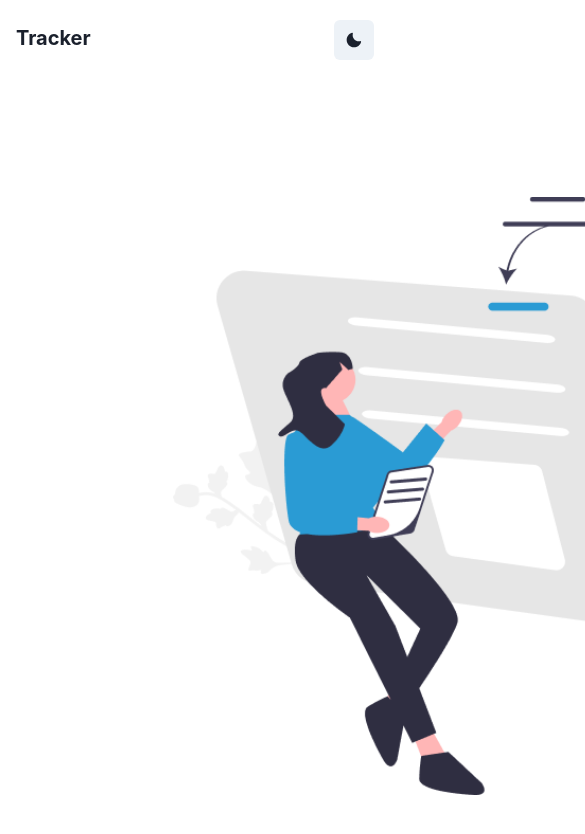
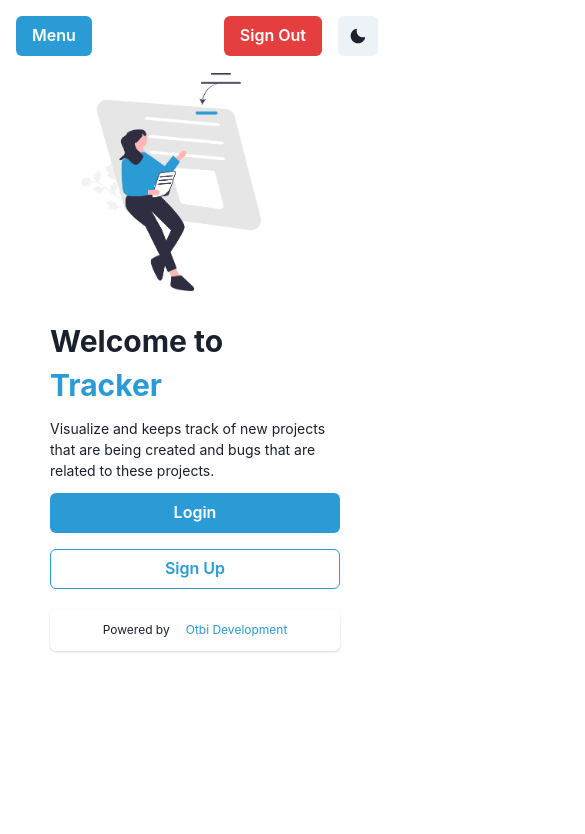
Before and after one commit to Oluwatobii/tracker, a Next.js app: page / in a window 390 px wide. Shown: the top 834 px of the page, 585 px wide, since content can reach past the window. Built offline with nearby package versions, Linux system fonts and the light colour scheme.

Commit message:
Make Landing Page Responsive

```diff
--- /dev/null
+++ b/components/LandingPage/LeftSide.js
@@ -0,0 +1,25 @@
+import { Image, Square, useColorModeValue } from '@chakra-ui/react'
+
+export default function LeftSide() {
+  return (
+    <Square
+      size={{
+        base: '200px',
+        sm: '200px',
+        md: '250px',
+        lg: '250px',
+        xl: '550px'
+      }}
+      mt={{ base: '-40px', sm: '-40px', md: '-60px', lg: '-115px', xl: '0' }}
+      ml={{ base: '21', sm: '21', md: '36', lg: '230', xl: '0' }}
+      alignItems="center"
+    >
+      <Image
+        height="auto"
+        width="90%"
+        src="landingpage.png"
+        alt="Landing Page Art"
+      />
+    </Square>
+  )
+}
--- /dev/null
+++ b/components/LandingPage/RightSide.js
@@ -0,0 +1,71 @@
+import {
+  Flex,
+  Box,
+  Heading,
+  Text,
+  Button,
+  Stack,
+  useColorModeValue
+} from '@chakra-ui/react'
+
+export default function RightSide() {
+  const bg = useColorModeValue('gray.800', 'white')
+
+  return (
+    <Box
+      justifyContent="center"
+      mt={{ base: 10, sm: 10, md: 10, lg: 10, xl: 100 }}
+    >
+      <Flex direction="column">
+        <Heading
+          textAlign={{ base: 'initial', lg: 'center' }}
+          mb={1}
+          color={bg}
+        >
+          Welcome to
+        </Heading>
+        <Heading
+          textAlign={{ base: 'initial', lg: 'center' }}
+          mb={3}
+          color="brand.300"
+        >
+          Tracker
+        </Heading>
+      </Flex>
+      <Text
+        textAlign={{ base: 'initial', sm: 'initial', lg: 'center' }}
+        fontSize={{ base: 'sm', lg: 'xl' }}
+      >
+        Visualize and keeps track of new projects that are being created and
+        bugs that are related to these projects.
+      </Text>
+      <Stack
+        direction={{ base: 'column', lg: 'row' }}
+        spacing={4}
+        mt={3}
+        justifyContent="center"
+      >
+        <Button bg="brand.300" colorScheme="brand.300" variant="solid">
+          Login
+        </Button>
+        <Button colorScheme="brand.300" textColor="brand.300" variant="outline">
+          Sign Up
+        </Button>
+      </Stack>
+      <Flex
+        justifyContent="center"
+        mt={{ base: 5, sm: 5, md: 7, lg: 8, xl: 200 }}
+        boxShadow="base"
+        gap="16px"
+        p={{ base: '3', lg: '6' }}
+        rounded="md"
+      >
+        <Text fontSize={{ base: 'xs', lg: 'xl' }}>Powered by</Text>
+        <Text fontSize={{ base: 'xs', lg: 'xl' }} color="brand.300">
+          {' '}
+          Otbi Development{' '}
+        </Text>
+      </Flex>
+    </Box>
+  )
+}
--- a/components/LandingPage/index.js
+++ b/components/LandingPage/index.js
@@ -1,65 +1,26 @@
-import {
-  Flex,
-  Box,
-  Heading,
-  Image,
-  Text,
-  Square,
-  Button,
-  Stack,
-  useColorModeValue
-} from '@chakra-ui/react'
+import { Flex, useColorModeValue } from '@chakra-ui/react'
+import LeftSide from './LeftSide'
+import RightSide from './RightSide'
 
 export default function LandingPage() {
   const bg = useColorModeValue('gray.800', 'white')
 
   return (
-    <Flex color={bg} justifyContent="space-between" p="100px" margin="45px">
-      <Square size="550px">
-        <Image
-          height="auto"
-          width="90%"
-          src="landingpage.png"
-          alt="Landing Page Art"
-        />
-      </Square>
-      <Box justifyContent="center" maxW="32rem" mt={20}>
-        <Flex direction="column">
-          <Heading textAlign="center" mb={1} color={bg}>
-            Welcome to
-          </Heading>
-          <Heading textAlign="center" mb={3} color="brand.200">
-            Tracker
-          </Heading>
-        </Flex>
-        <Text textAlign="center" fontSize="xl">
-          Visualize and keeps track of new projects that are being created and
-          bugs that are related to these projects.
-        </Text>
-        <Stack direction="row" spacing={4} mt={3} justifyContent="center">
-          <Button bg="brand.200" colorScheme="brand.200" variant="solid">
-            Login
-          </Button>
-          <Button
-            colorScheme="brand.200"
-            textColor="brand.200"
-            variant="outline"
-          >
-            Sign Up
-          </Button>
-        </Stack>
-        <Flex
-          justifyContent="center"
-          mt={200}
-          boxShadow="base"
-          gap="16px"
-          p="6"
-          rounded="md"
-        >
-          <Text>Powered by</Text>
-          <Text color="brand.200"> Otbi Development </Text>
-        </Flex>
-      </Box>
+    <Flex
+      color={bg}
+      direction={{
+        base: 'column',
+        sm: 'column',
+        md: 'column',
+        lg: 'column',
+        xl: 'row'
+      }}
+      justifyContent="space-between"
+      p={{ base: '90px', lg: '100px' }}
+      margin={{ base: '-40px', lg: '45px' }}
+    >
+      <LeftSide />
+      <RightSide />
     </Flex>
   )
 }
--- a/components/NavBar.js
+++ /dev/null
@@ -1,38 +0,0 @@
-import { useColorMode } from '@chakra-ui/color-mode'
-import { MoonIcon, SunIcon } from '@chakra-ui/icons'
-import { IconButton } from '@chakra-ui/button'
-import {
-  Flex,
-  Box,
-  Center,
-  Heading,
-  Image,
-  Text,
-  Spacer
-} from '@chakra-ui/react'
-
-export default function NavBar({ user }) {
-  const { colorMode, toggleColorMode } = useColorMode()
-
-  return (
-    <nav>
-      <Flex minWidth="max-content" alignItems="center">
-        <Box p="4">
-          <Heading size="md">Tracker</Heading>
-        </Box>
-        <Spacer />
-        {user ? (
-          <Center>
-            <Text>Menu List</Text>
-          </Center>
-        ) : null}
-        <Spacer />
-        <Box gap="2" p="4">
-          <IconButton mt={1} aria-label="Toggle Mode" onClick={toggleColorMode}>
-            {colorMode === 'light' ? <MoonIcon /> : <SunIcon />}
-          </IconButton>
-        </Box>
-      </Flex>
-    </nav>
-  )
-}
--- /dev/null
+++ b/components/NavBar/Navigation.js
@@ -0,0 +1,17 @@
+import { Flex, Box, Center, Heading, Text, Spacer } from '@chakra-ui/react'
+
+export default function Navigation({ user }) {
+  return (
+    <Flex minWidth="max-content" alignItems="center">
+      <Box p="4">
+        <Heading size="md">Tracker</Heading>
+      </Box>
+      <Spacer />
+      {user ? (
+        <Center>
+          <Text>Menu List</Text>
+        </Center>
+      ) : null}
+    </Flex>
+  )
+}
--- /dev/null
+++ b/components/NavBar/ResponsiveNavigation.js
@@ -0,0 +1,48 @@
+import {
+  Box,
+  Divider,
+  Button,
+  Drawer,
+  DrawerBody,
+  DrawerHeader,
+  DrawerOverlay,
+  DrawerContent,
+  DrawerCloseButton,
+  useDisclosure,
+  useColorModeValue
+} from '@chakra-ui/react'
+import { useRef } from 'react'
+
+export default function ResponsiveNavigation({ user }) {
+  const bg = useColorModeValue('brand', 'brand')
+  const { isOpen, onOpen, onClose } = useDisclosure()
+  const btnRef = useRef()
+
+  return !user ? (
+    <Box p={4}>
+      <Button ref={btnRef} colorScheme={bg} onClick={onOpen}>
+        Menu
+      </Button>
+      <Drawer
+        isOpen={isOpen}
+        placement="left"
+        onClose={onClose}
+        finalFocusRef={btnRef}
+        size="lg"
+      >
+        <DrawerOverlay />
+        <DrawerContent>
+          <DrawerCloseButton />
+          <DrawerBody>
+            <DrawerHeader>Menu Item...</DrawerHeader>
+            <Divider />
+            <DrawerHeader>Menu Item...</DrawerHeader>
+            <Divider />
+            <DrawerHeader>Menu Item...</DrawerHeader>
+            <Divider />
+          </DrawerBody>
+        </DrawerContent>
+      </Drawer>
+    </Box>
+  ) : null
+}
--- /dev/null
+++ b/components/NavBar/index.js
@@ -0,0 +1,42 @@
+import { useColorMode } from '@chakra-ui/color-mode'
+import { MoonIcon, SunIcon } from '@chakra-ui/icons'
+import { IconButton } from '@chakra-ui/button'
+import { Flex, Box, Button, Spacer, useMediaQuery } from '@chakra-ui/react'
+import Navigation from './Navigation'
+import ResponsiveNavigation from './ResponsiveNavigation'
+
+export default function NavBar({ user }) {
+  const { colorMode, toggleColorMode } = useColorMode()
+
+  const [isNotMobile, isNotTabletPortrait, isNotTabletLandscape] =
+    useMediaQuery([
+      '(min-width: 30em)',
+      '(min-width: 48em)',
+      '(min-width: 62em)'
+    ])
+
+  console.log({ isNotMobile, isNotTabletPortrait, isNotTabletLandscape })
+
+  return (
+    <Box as="nav">
+      <Flex justifyContent="space-between" alignItems="center" w="100%">
+        {isNotMobile || isNotTabletPortrait || isNotTabletLandscape ? (
+          <Navigation user={user} />
+        ) : (
+          <ResponsiveNavigation user={user} />
+        )}
+        <Spacer />
+        {!user ? (
+          <Box p={1}>
+            <Button colorScheme="red">Sign Out</Button>
+          </Box>
+        ) : null}
+        <Box gap="2" p={3}>
+          <IconButton aria-label="Toggle Mode" onClick={toggleColorMode}>
+            {colorMode === 'light' ? <MoonIcon /> : <SunIcon />}
+          </IconButton>
+        </Box>
+      </Flex>
+    </Box>
+  )
+}
--- a/styles/globals.css
+++ b/styles/globals.css
@@ -2,8 +2,11 @@
 
 html,
 body {
-  padding: 0;
-  margin: 0;
+  width: 100%;
+  height: 100%;
+  margin: 0px;
+  padding: 0px;
+  overflow-x: hidden;
   font-family: 'IBM Plex Serif', serif;
 }
 
--- a/theme.js
+++ b/theme.js
@@ -9,6 +9,8 @@ const colors = {
   brand: {
     100: '#A2DAF7',
     200: '#2A9BD4',
+    300: '#2A9BD4',
+    500: '#2A9BD4',
     900: '#203346'
   }
 }
```
Also changed, not shown: assets/svgs/TrackerLogo/index.js (added, +30 -0 lines).
